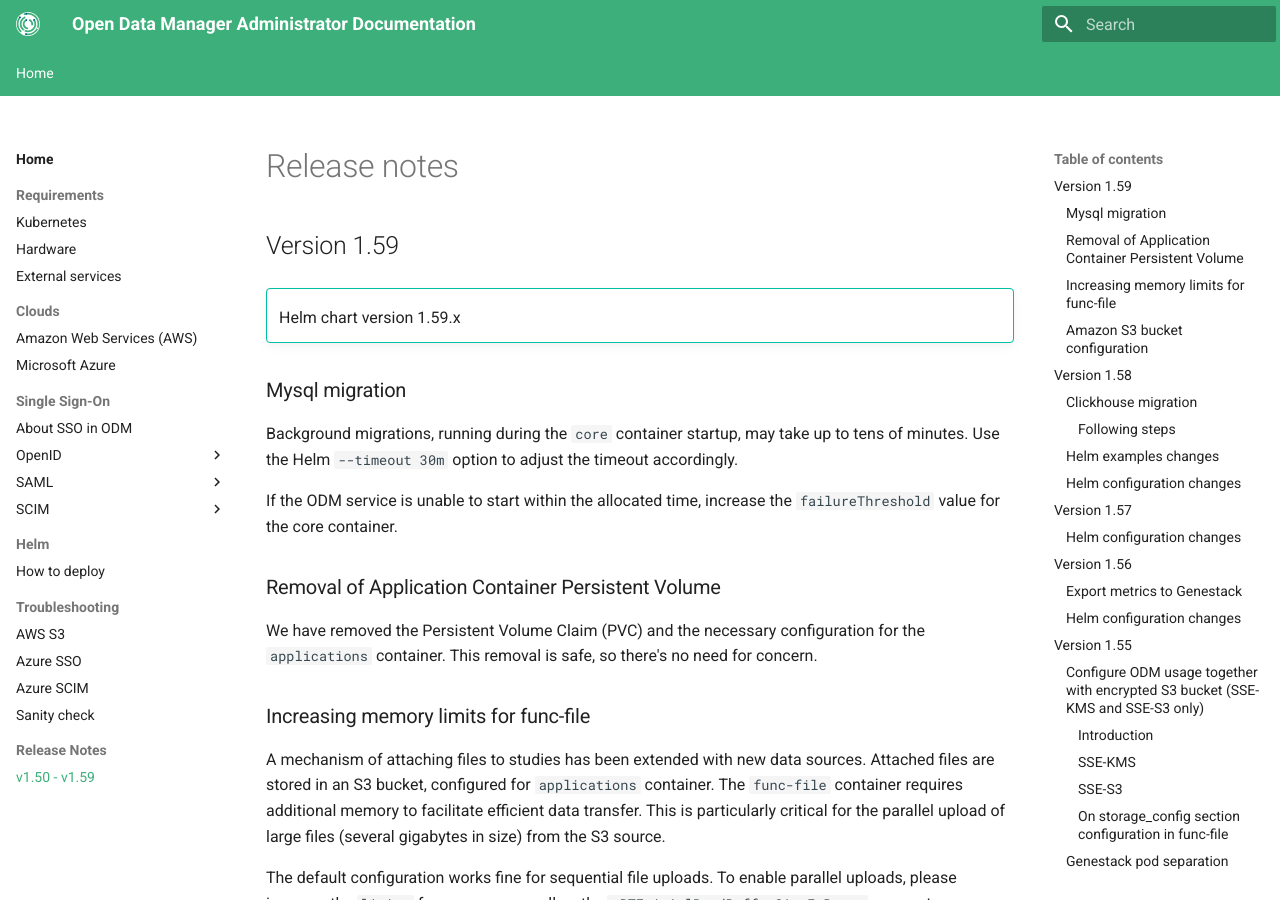
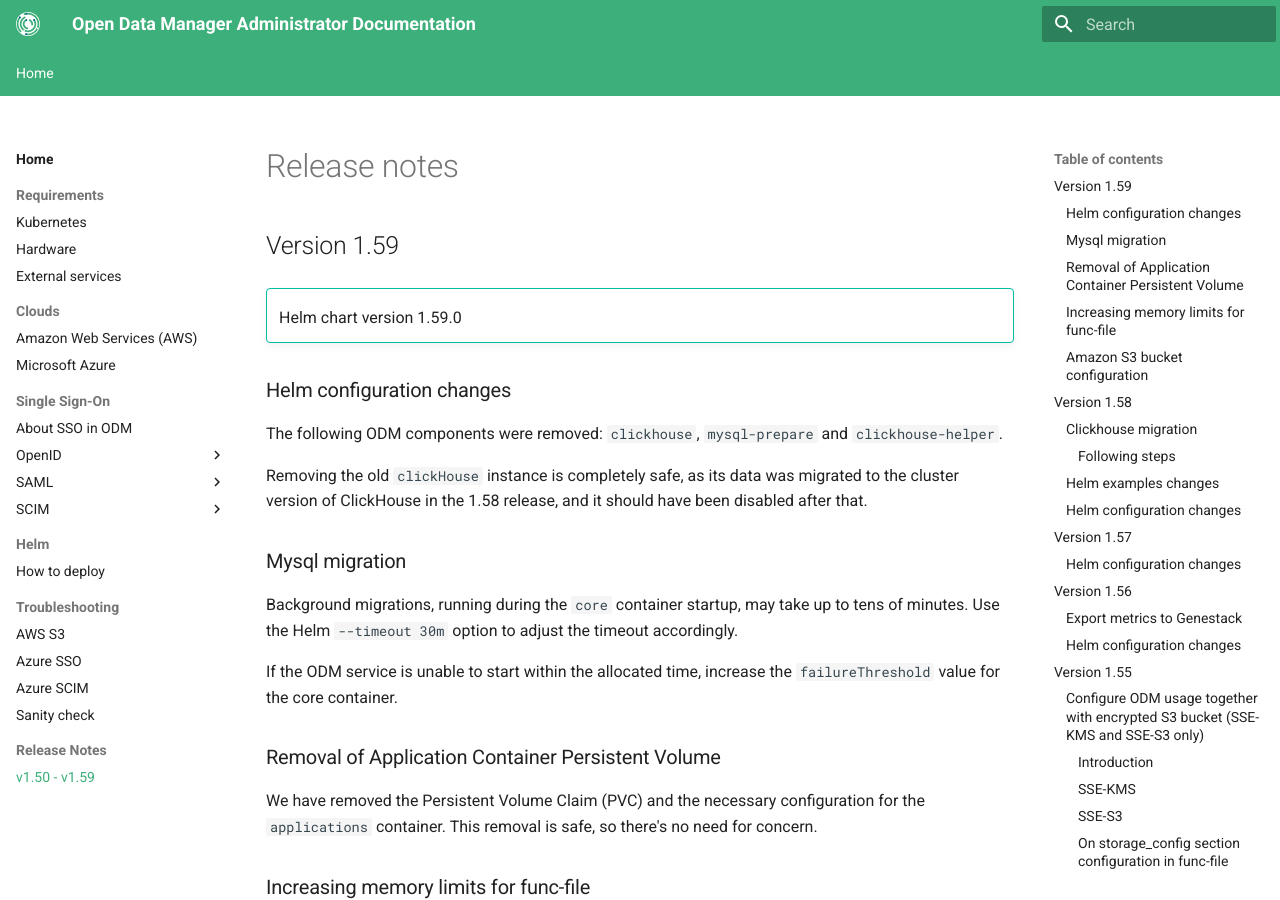
Before and after one commit to genestack/admin-docs, an MkDocs documentation site: the page built from docs/home/release-notes/v1.50-v1.59.md, in a window 1280 px wide and 900 px high. Built offline with MkDocs 1.6.1 and Material for MkDocs 9.7.7, drawn with Linux system fonts in a browser that asks for light colours; the version menu is left out.

Commit message:
feature/ODM-12079 update admin docs for 1.59 release

```diff
--- a/docs/home/release-notes/v1.50-v1.59.md
+++ b/docs/home/release-notes/v1.50-v1.59.md
@@ -3,7 +3,13 @@
 ## Version 1.59
 
 !!! tip ""
-    Helm chart version 1.59.x
+    Helm chart version 1.59.0
+
+### Helm configuration changes
+
+The following ODM components were removed: `clickhouse`, `mysql-prepare` and `clickhouse-helper`.
+
+Removing the old `clickHouse` instance is completely safe, as its data was migrated to the cluster version of ClickHouse in the 1.58 release, and it should have been disabled after that.
 
 ### Mysql migration
 
```
